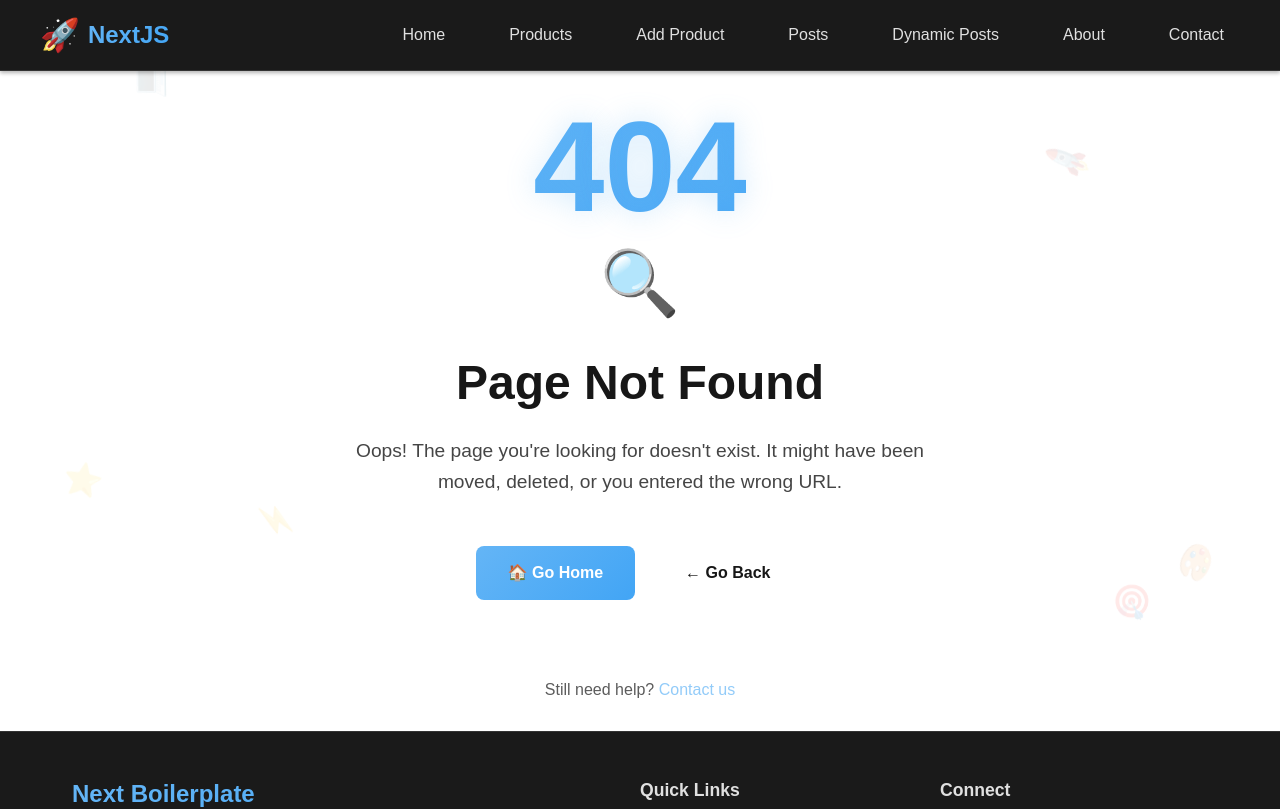
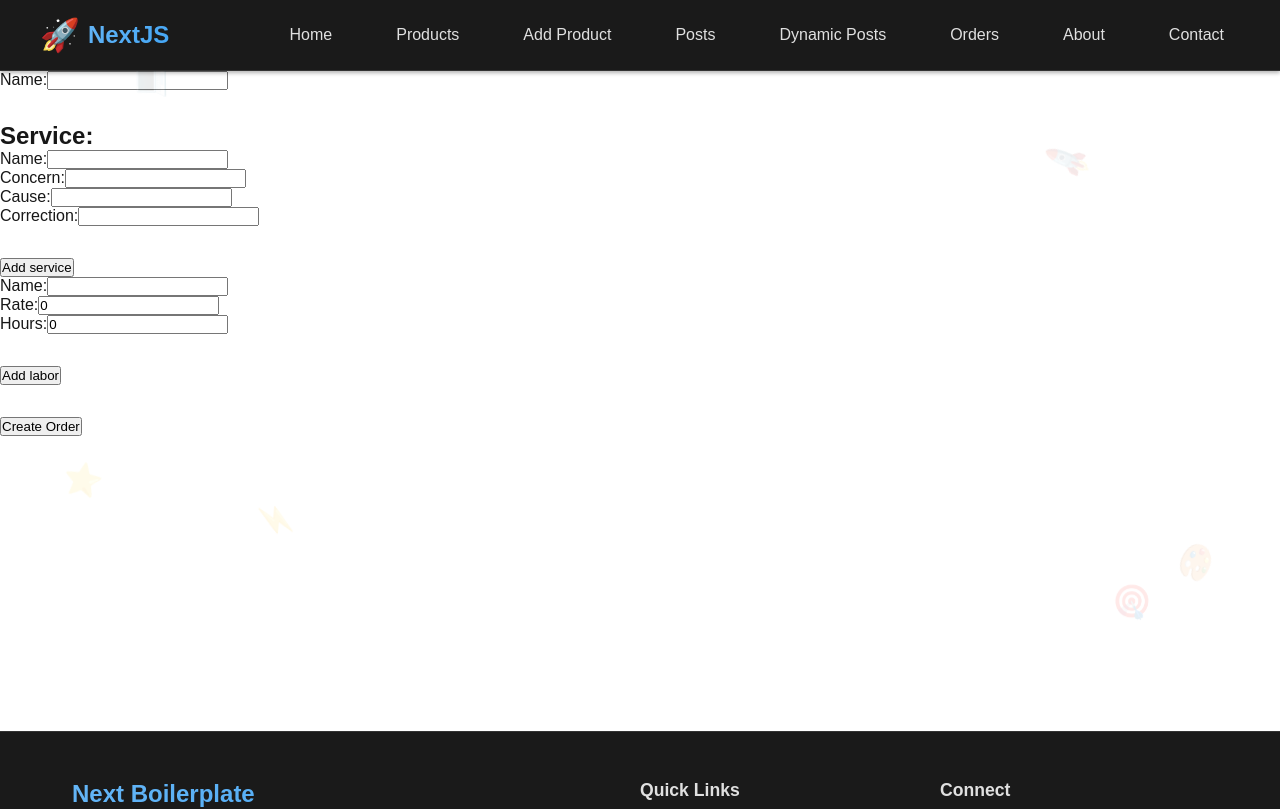
Before and after one commit to SaroarShahan/nextjs-boilerplate, a Next.js app: page /orders/create in a window 1280 px wide. Before the commit this address had no page. Shown: the top 809 px of the page. Built offline with nearby package versions, Linux system fonts and the light colour scheme.

Commit message:
feat: complete order feature

```diff
--- /dev/null
+++ b/src/app/orders/create/page.tsx
@@ -0,0 +1,12 @@
+import React from 'react';
+import CreateOrderForm from '~/components/orders/CreateOrderForm';
+
+const CreateOrderPage = () => {
+  return (
+    <div>
+      <CreateOrderForm />
+    </div>
+  );
+};
+
+export default CreateOrderPage;
--- a/src/components/layouts/header/index.tsx
+++ b/src/components/layouts/header/index.tsx
@@ -40,6 +40,12 @@ const Header = () => {
                 Dynamic Posts
               </Link>
             </li>
+            <li>
+              <Link href="/orders" className={styles.navLink}>
+                Orders
+              </Link>
+            </li>
+
             <li className={styles.navItem}>
               <Link href="/about" className={styles.navLink}>
                 About
--- /dev/null
+++ b/src/components/orders/CreateOrderForm.tsx
@@ -0,0 +1,205 @@
+'use client';
+
+import { ChangeEvent, useState } from 'react';
+
+const initState = {
+  name: '',
+  services: [],
+  total_cost_labor: 0,
+  total_cost_service: 0,
+  total_cost: 0,
+};
+
+const initServiceState = {
+  id: 1,
+  name: '',
+  cause: '',
+  concern: '',
+  correction: '',
+  labor: [],
+};
+
+const initLaborState = {
+  name: '',
+  rate: 0,
+  hours: 0,
+  total_cost: 0,
+};
+
+const CreateOrderForm = () => {
+  const [state, setState] = useState({ ...initState });
+  const [services, setServices] = useState([{ ...initServiceState }]);
+  const [labor, setLabor] = useState([{ ...initLaborState }]);
+
+  const handleChange = (evt: ChangeEvent<HTMLInputElement>) => {
+    const { name, value } = evt.target;
+
+    setState((prevState) => ({
+      ...prevState,
+      [name]: value,
+    }));
+  };
+
+  const handleServiceChange = (
+    evt: ChangeEvent<HTMLInputElement>,
+    serviceIndex: number
+  ) => {
+    const { name, value } = evt.target;
+
+    setServices((prevState) =>
+      prevState.map((service, index) =>
+        index === serviceIndex ? { ...service, [name]: value } : service
+      )
+    );
+  };
+
+  const handleAddNewService = () => {
+    setServices((prevState) => [
+      ...prevState,
+      { ...initServiceState, id: services.length + 1 },
+    ]);
+  };
+
+  const handleLaborChange = (
+    evt: ChangeEvent<HTMLInputElement>,
+    laborIndex: number
+  ) => {
+    const { name, value } = evt.target;
+
+    setLabor((prevState) =>
+      prevState.map((labor, index) =>
+        index === laborIndex ? { ...labor, [name]: value } : labor
+      )
+    );
+  };
+
+  const handleAddNewLabor = () => {
+    setLabor((prevState) => [
+      ...prevState,
+      { ...initLaborState, id: labor.length + 1 },
+    ]);
+  };
+
+  const handleSubmit = (evt: React.FormEvent) => {
+    evt.preventDefault();
+
+    // Handle form submission logic here
+    const totalLaborCost =
+      labor.reduce((acc, curr) => acc + curr.hours * curr.rate, 0) *
+      labor.length;
+    const totalServiceCost = services.length;
+
+    console.log('Order Created:', {
+      ...state,
+      services,
+      labor,
+      total_cost_labor: totalLaborCost,
+      total_cost_service: totalServiceCost,
+      total_cost: totalLaborCost + totalServiceCost,
+    });
+  };
+
+  return (
+    <form onSubmit={handleSubmit}>
+      <div className="mb-2">
+        <label>Name:</label>
+        <input
+          name="name"
+          id="name"
+          value={state.name}
+          onChange={handleChange}
+        />
+      </div>
+      <div className="mb-2">
+        <h2>Service:</h2>
+
+        {services.map((service, serviceIndex) => (
+          <div key={service.id} className="mb-2">
+            <div>
+              <label>Name:</label>
+              <input
+                name="name"
+                id={`service-name-${service.id}`}
+                value={service.name}
+                onChange={(evt) => handleServiceChange(evt, serviceIndex)}
+              />
+            </div>
+
+            <div>
+              <label>Concern:</label>
+              <input
+                name="concern"
+                id={`service-concern-${service.id}`}
+                value={service.concern}
+                onChange={(evt) => handleServiceChange(evt, serviceIndex)}
+              />
+            </div>
+            <div>
+              <label>Cause:</label>
+              <input
+                name="cause"
+                id={`service-cause-${service.id}`}
+                value={service.cause}
+                onChange={(evt) => handleServiceChange(evt, serviceIndex)}
+              />
+            </div>
+            <div>
+              <label>Correction:</label>
+              <input
+                name="correction"
+                id={`service-correction-${service.id}`}
+                value={service.correction}
+                onChange={(evt) => handleServiceChange(evt, serviceIndex)}
+              />
+            </div>
+          </div>
+        ))}
+
+        <button type="button" onClick={handleAddNewService}>
+          Add service
+        </button>
+
+        {labor.map((labor, laborIndex) => (
+          <div key={laborIndex} className="mb-2">
+            <div>
+              <label>Name:</label>
+              <input
+                name="name"
+                id={`labor-name-${laborIndex}`}
+                value={labor.name}
+                onChange={(evt) => handleLaborChange(evt, laborIndex)}
+              />
+            </div>
+            <div>
+              <label>Rate:</label>
+              <input
+                name="rate"
+                id={`labor-rate-${laborIndex}`}
+                value={labor.rate}
+                onChange={(evt) => handleLaborChange(evt, laborIndex)}
+              />
+            </div>
+
+            <div>
+              <label>Hours:</label>
+              <input
+                name="hours"
+                id={`labor-hours-${laborIndex}`}
+                value={labor.hours}
+                onChange={(evt) => handleLaborChange(evt, laborIndex)}
+              />
+            </div>
+          </div>
+        ))}
+
+        <button type="button" onClick={handleAddNewLabor}>
+          Add labor
+        </button>
+      </div>
+
+      <button type="submit">Create Order</button>
+    </form>
+  );
+};
+
+export default CreateOrderForm;
--- /dev/null
+++ b/src/utils/api/ordersAPI.ts
@@ -0,0 +1,5 @@
+import { Orders } from '~/db/data';
+
+export const getOrders = () => {
+  return Orders;
+};
```
Also changed, not shown: @types/order.d.ts (added, +32 -0 lines), src/app/orders/page.tsx (added, +19 -0 lines), src/components/orders/OrdersList.tsx (added, +16 -0 lines), src/db/data.ts (added, +25 -0 lines), 1 other file (tests, documents, lock files or other folders).
